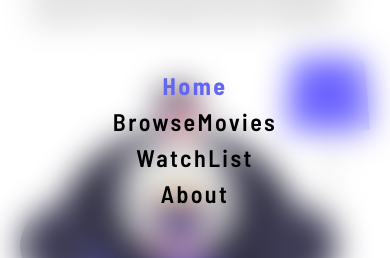
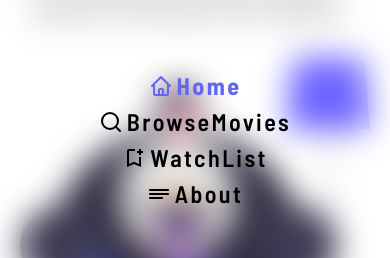
Before and after one commit to Darshan-Pandya10/WatchWise, a React (Vite) app: page / in a window 390 px wide. Both pictures are taken after a click on the button 361 px from the left and 29 px from the top of the page. Shown: the part 340-598 px from the top of the page. Built offline with nearby package versions, Linux system fonts and the light colour scheme; no server answers.

Commit message:
[Add] Navbar Icons for small screens and add closing functionality

```diff
--- a/src/App.css
+++ b/src/App.css
@@ -24,6 +24,12 @@
 body{
   color: black;
   font-family: "Barlow Semi Condensed", sans-serif;
+}
+
+.navlink{
+  display: flex;
+  justify-items: center;
+  align-items: center;
 }
 
 .navlink:hover{
--- a/src/Components/Header.jsx
+++ b/src/Components/Header.jsx
@@ -1,9 +1,14 @@
 import React, { useState } from 'react'
 import { NavLink , Link } from 'react-router-dom'
+import '../App.css'
+import TabSvg from '../assets/TabSvg.svg'
+
 import { RxHamburgerMenu } from "react-icons/rx";
 import { RxCross1 } from "react-icons/rx";
-import '../App.css'
-import TabSvg from '../assets/TabSvg.svg'
+import { HiOutlineHome } from "react-icons/hi";
+import { FiSearch } from "react-icons/fi";
+import { MdOutlineBookmarkAdd } from "react-icons/md";
+import { CgDetailsMore } from "react-icons/cg";
 
 function Header() {
   const [isNavbarVisible, setIsNavbarVisible] = useState(false);
@@ -11,6 +16,11 @@ function Header() {
   const handleNavbar = () => {
     setIsNavbarVisible(!isNavbarVisible);
   }
+
+    const closeNavbar = () => {
+    setIsNavbarVisible(false);
+  };
+
 
   return (
     <div className='header fixed h-fit z-50 backdrop-blur-lg w-screen shadow-lg flex flex-col justify-around items-start p-4 sm:flex sm:flex-row sm:justify-between sm:items-center'>
@@ -42,10 +52,15 @@ function Header() {
 
 
 
-          <NavLink className='navlink text-2xl tracking-widest sm:tracking-normal sm:text-base mb-1 sm:mr-3 sm:mb-0' to='/'>Home</NavLink>
-          <NavLink className='navlink text-2xl tracking-widest sm:tracking-normal sm:text-base  mb-1 sm:mr-3 sm:mb-0' to='browse-movies'>BrowseMovies</NavLink>
-          <NavLink className='navlink text-2xl tracking-widest sm:tracking-normal sm:text-base  mb-1 sm:mr-3 sm:mb-0' to='watchlist'>WatchList</NavLink>
-          <NavLink className='navlink text-2xl tracking-widest sm:tracking-normal sm:text-base  mb-1 sm:mr-3 sm:mb-0' to='about'>About</NavLink>
+          <NavLink onClick={closeNavbar} className='navlink text-2xl tracking-widest sm:tracking-normal sm:text-base mb-1 sm:mr-3 sm:mb-0' to='/'>
+          <HiOutlineHome  className='inline-block sm:hidden mr-1' /> Home
+          </NavLink>
+          <NavLink onClick={closeNavbar} className='navlink text-2xl tracking-widest sm:tracking-normal sm:text-base  mb-1 sm:mr-3 sm:mb-0' to='browse-movies'> <FiSearch className='inline-block sm:hidden mr-1'  /> BrowseMovies
+          </NavLink>
+          <NavLink onClick={closeNavbar} className='navlink text-2xl tracking-widest sm:tracking-normal sm:text-base  mb-1 sm:mr-3 sm:mb-0' to='watchlist'> <MdOutlineBookmarkAdd className='inline-block sm:hidden mr-1'  /> WatchList
+          </NavLink>
+          <NavLink onClick={closeNavbar} className='navlink text-2xl tracking-widest sm:tracking-normal sm:text-base  mb-1 sm:mr-3 sm:mb-0' to='about'> <CgDetailsMore className='inline-block sm:hidden mr-1'  /> About
+          </NavLink>
         </nav>
     </div>
 
```
